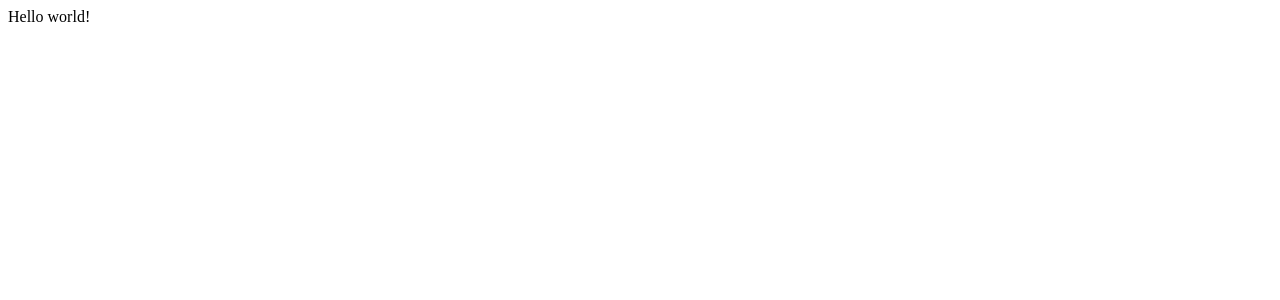
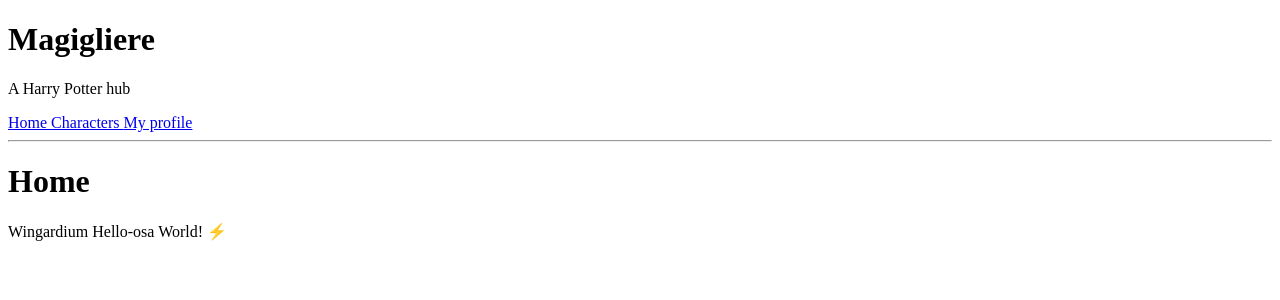
Before and after one commit to fm1randa/magigliere, a Next.js app: page / in a window 1280 px wide. Shown: the top 300 px of the page. Built offline with nearby package versions, Linux system fonts and the light colour scheme.

Commit message:
feat: :sparkles: add character list

```diff
--- a/package.json
+++ b/package.json
@@ -6,9 +6,11 @@
     "dev": "next dev --turbopack",
     "build": "next build",
     "start": "next start",
-    "lint": "next lint"
+    "lint": "next lint",
+    "format": "prettier --write ."
   },
   "dependencies": {
+    "@tanstack/react-query": "^5.66.9",
     "next": "15.1.7",
     "react": "^19.0.0",
     "react-dom": "^19.0.0"
@@ -20,6 +22,7 @@
     "eslint": "9.21.0",
     "eslint-config-next": "15.1.7",
     "postcss": "^8",
+    "prettier": "^3.5.2",
     "tailwindcss": "^3.4.1",
     "typescript": "^5"
   }
--- a/src/app/layout.tsx
+++ b/src/app/layout.tsx
@@ -1,8 +1,11 @@
+import { Providers } from "@/components/providers";
+import { QueryClient } from "@tanstack/react-query";
 import type { Metadata } from "next";
+import Link from "next/link";
 
 export const metadata: Metadata = {
-	title: "Create Next App",
-	description: "Generated by create next app",
+  title: "Magigliere",
+  description: "A Harry Potter hub",
 };
 
 export default function RootLayout({
@@ -12,7 +15,19 @@
 }>) {
   return (
     <html lang="en">
-			<body className={"antialiased"}>{children}</body>
+      <body className={"antialiased"}>
+        <h1> Magigliere </h1>
+        <p> A Harry Potter hub </p>
+        <nav>
+          <Link href={"/"}> Home </Link>
+          <Link href={"/characters"}> Characters </Link>
+          <Link href={"/profile"}> My profile </Link>
+        </nav>
+        <hr />
+        <main>
+          <Providers>{children}</Providers>
+        </main>
+      </body>
     </html>
   );
 }
--- a/src/app/page.tsx
+++ b/src/app/page.tsx
@@ -1,3 +1,8 @@
 export default function Home() {
-	return <div>Hello world!</div>;
+  return (
+    <>
+      <h1>Home</h1>
+      <p>Wingardium Hello-osa World! ⚡</p>
+    </>
+  );
 }
--- /dev/null
+++ b/src/components/providers.tsx
@@ -0,0 +1,12 @@
+"use client";
+
+import { QueryClientProvider } from "@tanstack/react-query";
+import { getQueryClient } from "../get-query-client";
+
+export function Providers({ children }: { children: React.ReactNode }) {
+  const queryClient = getQueryClient();
+
+  return (
+    <QueryClientProvider client={queryClient}>{children}</QueryClientProvider>
+  );
+}
--- /dev/null
+++ b/src/get-query-client.ts
@@ -0,0 +1,37 @@
+import {
+  QueryClient,
+  defaultShouldDehydrateQuery,
+  isServer,
+} from "@tanstack/react-query";
+
+function makeQueryClient() {
+  return new QueryClient({
+    defaultOptions: {
+      queries: {
+        staleTime: 60 * 1000,
+      },
+      dehydrate: {
+        // include pending queries in dehydration
+        shouldDehydrateQuery: (query) =>
+          defaultShouldDehydrateQuery(query) ||
+          query.state.status === "pending",
+      },
+    },
+  });
+}
+
+let browserQueryClient: QueryClient | undefined = undefined;
+
+export function getQueryClient() {
+  if (isServer) {
+    // Server: always make a new query client
+    return makeQueryClient();
+  } else {
+    // Browser: make a new query client if we don't already have one
+    // This is very important, so we don't re-make a new client if React
+    // suspends during the initial render. This may not be needed if we
+    // have a suspense boundary BELOW the creation of the query client
+    if (!browserQueryClient) browserQueryClient = makeQueryClient();
+    return browserQueryClient;
+  }
+}
```
Also changed, not shown: src/app/characters/page.tsx (added, +20 -0 lines), src/app/not-found.tsx (added, +8 -0 lines), src/characters.ts (added, +19 -0 lines), src/components/character-list.tsx (added, +16 -0 lines), .eslintrc.json, 1 other file (tests, documents, lock files or other folders). Lines whose indentation alone changed are shown as unchanged.
